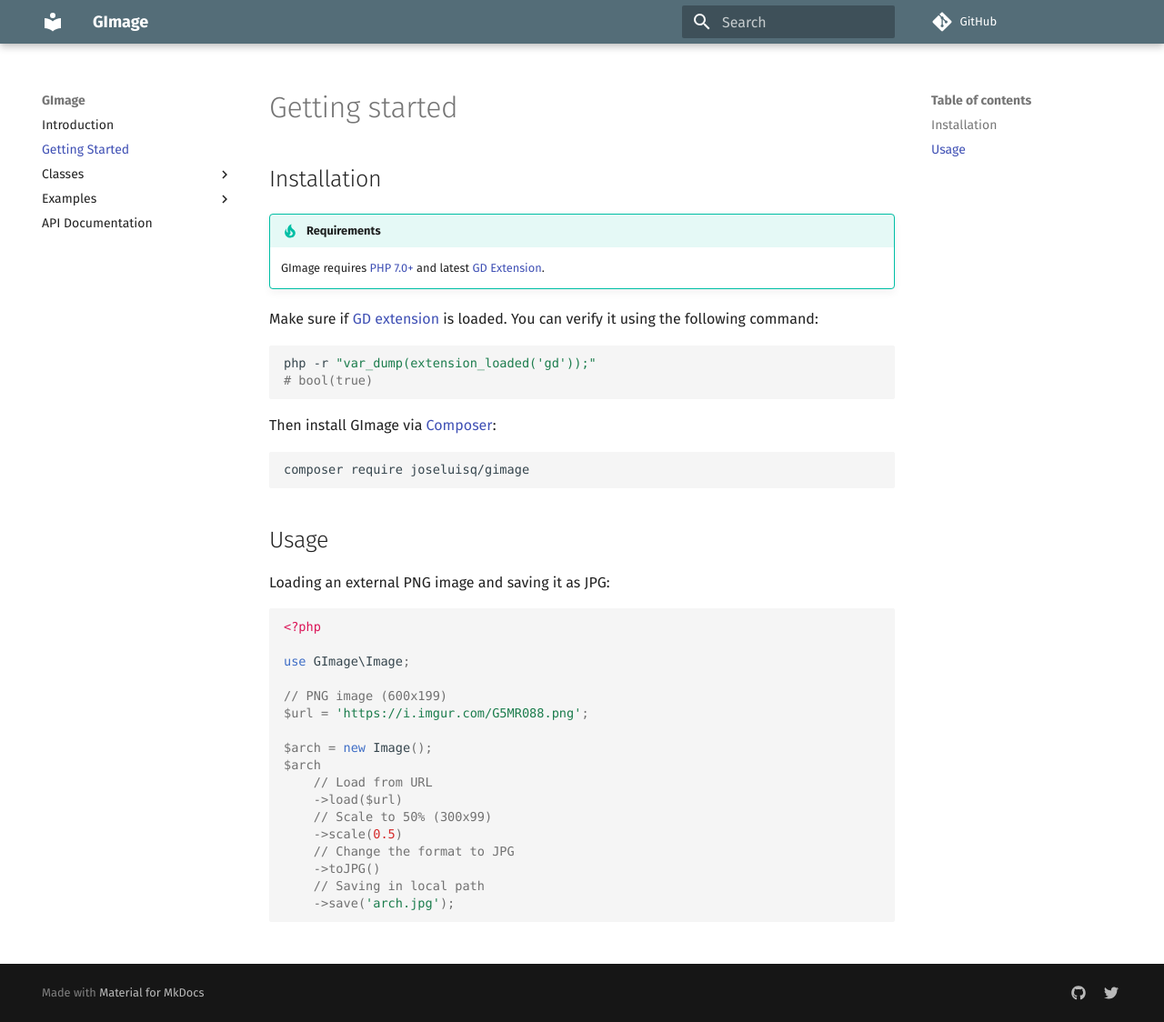
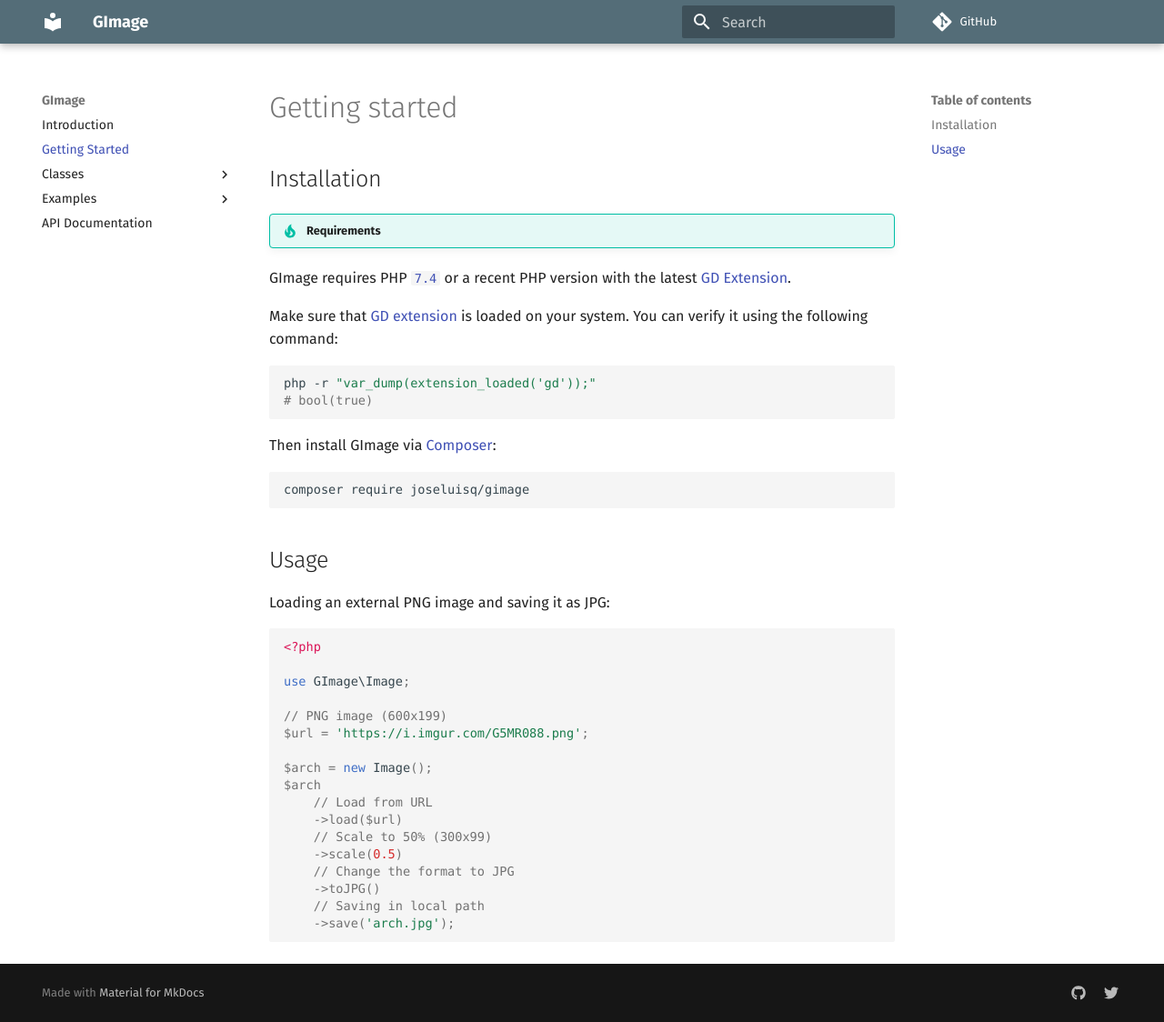
Before and after one commit to joseluisq/gimage, an MkDocs documentation site: the page built from docs/getting-started.md, in a window 1280 px wide and 1124 px high. Shown: the whole window at 91% size. Built offline with MkDocs 1.6.1 and Material for MkDocs 9.7.7, drawn with Linux system fonts in a browser that asks for light colours; some web fonts are replaced; comment, search, counter and statistics services are not loaded.

Commit message:
docs: update php 7.4+ requirements [skip ci]

````diff
--- a/docs/getting-started.md
+++ b/docs/getting-started.md
@@ -3,9 +3,9 @@
 ## Installation
 
 !!! tip "Requirements"
-    GImage requires [PHP 7.0+][1] and latest [GD Extension][2].
+   GImage requires PHP [`7.4`][1] or a recent PHP version with the latest [GD Extension][2].
 
-Make sure if [GD extension][2] is loaded. You can verify it using the following command:
+Make sure that [GD extension][2] is loaded on your system. You can verify it using the following command:
 
 ```sh
 php -r "var_dump(extension_loaded('gd'));"
@@ -18,7 +18,7 @@ Then install GImage via [Composer][3]:
 composer require joseluisq/gimage
 ```
 
-[1]: http://php.net/manual/en/migration70.new-features.php
+[1]: https://www.php.net/releases/7_4_0.php
 [2]: http://php.net/manual/en/book.image.php
 [3]: https://getcomposer.org/
 
````
Also changed, not shown: README.md (+1 -1 lines), docs/index.md (+5 -5 lines).
